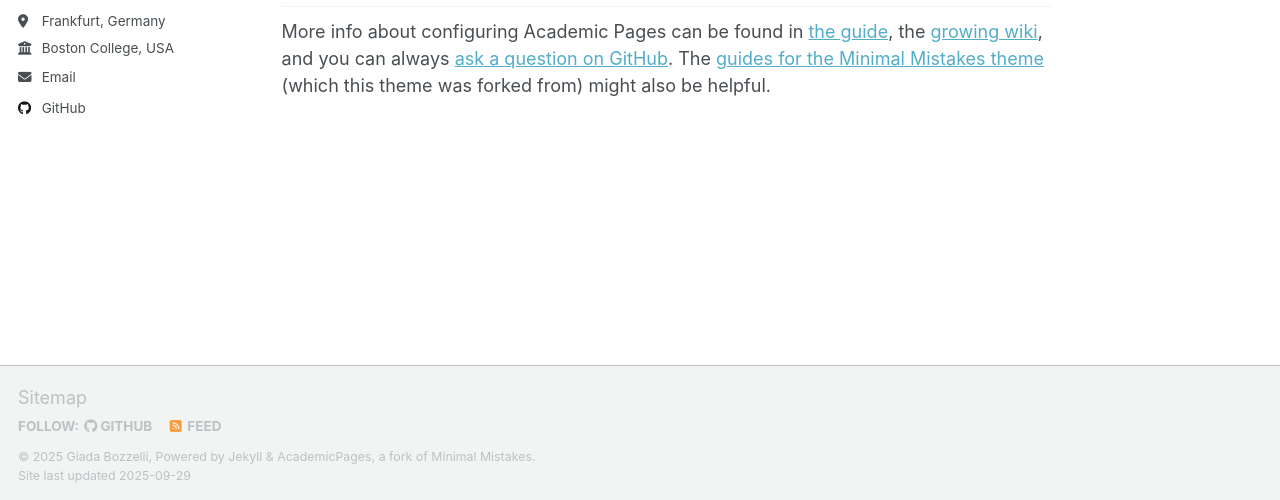
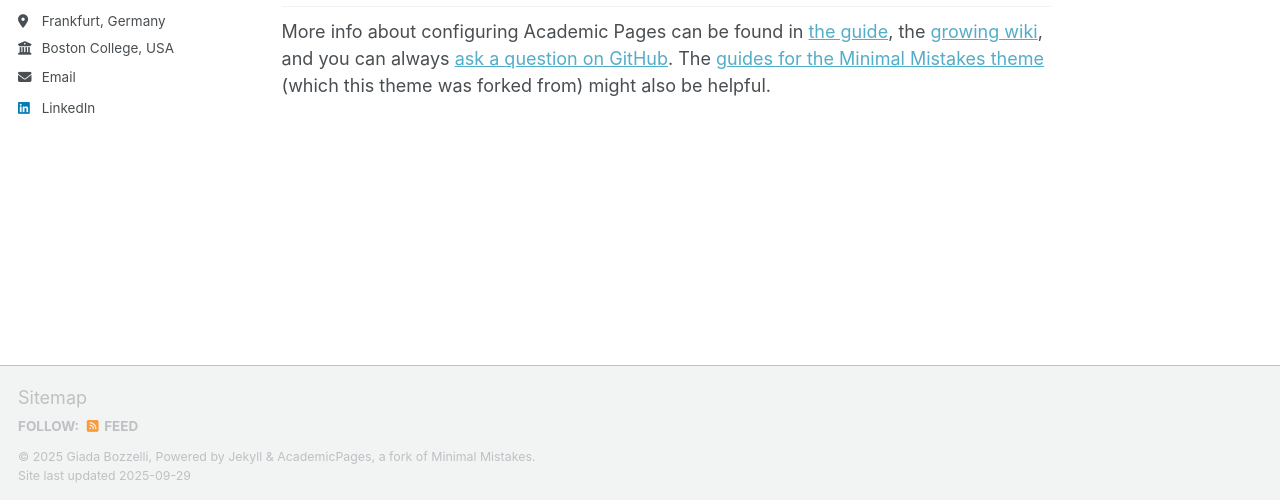
Before and after one commit to Gimmibozz/Gimmibozz.github.io, a Jekyll site: the page built from _pages/about.md, in a window 1280 px wide and 900 px high, scrolled down 2880 px. Shown: the part 397-897 px from the top of the window. Built offline with Jekyll 4.4.1, drawn with Linux system fonts in a browser that asks for light colours; a script that is not in the unit is left out.

Commit message:
Update _config.yml

```diff
--- a/_config.yml
+++ b/_config.yml
@@ -48,7 +48,7 @@ author:
   bitbucket        : # Username - Update with your username on the site
   codepen          : # Username
   dribbble         : # Username
-  github           : "academicpages"
+  github           : # "academicpages"
   kaggle           : # Username
   stackoverflow    : # User number or user number and name (i.e., use "1" or "1/jeff-atwood")
 
@@ -63,7 +63,7 @@ author:
   keybase          : # Username
   instagram        : # Username
   lastfm           : # Username
-  linkedin         : # Username
+  linkedin         : "https://www.linkedin.com/in/giada-bozzelli-418ab013a/"
   mastodon         : # URL
   medium           : # URL
   pinterest        : # Username
```
